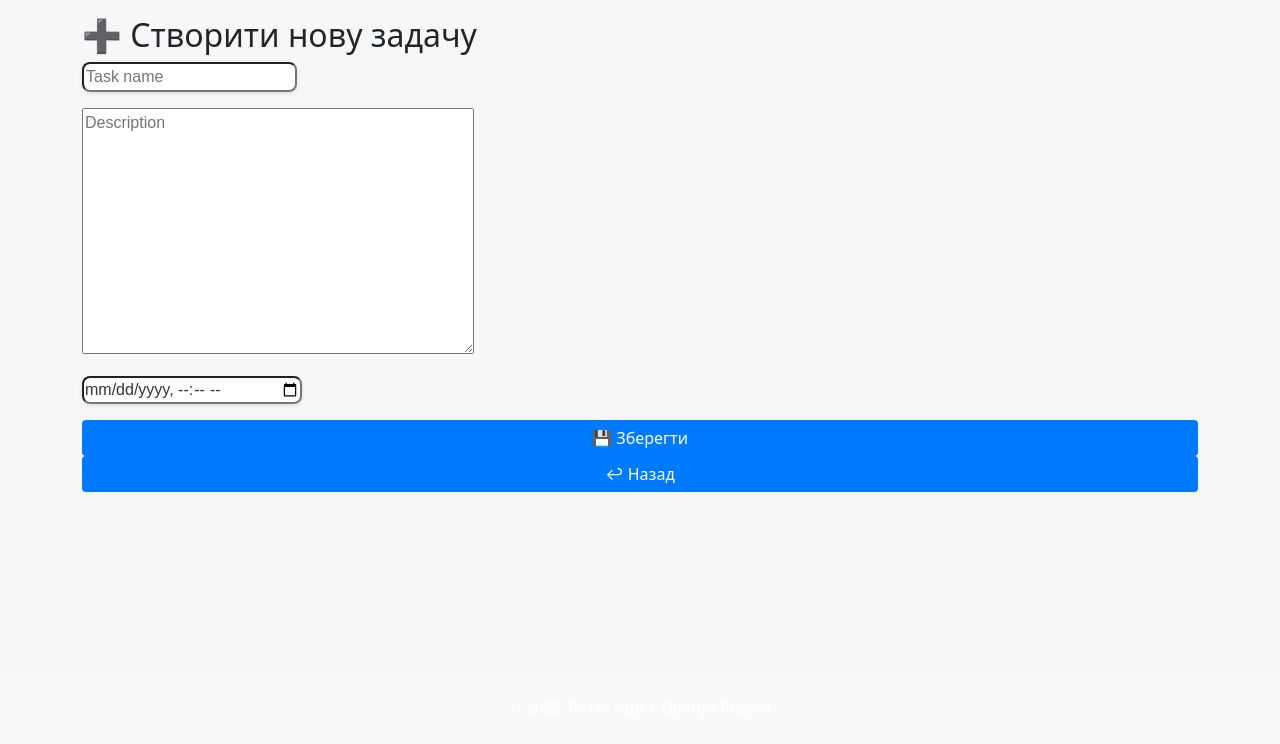
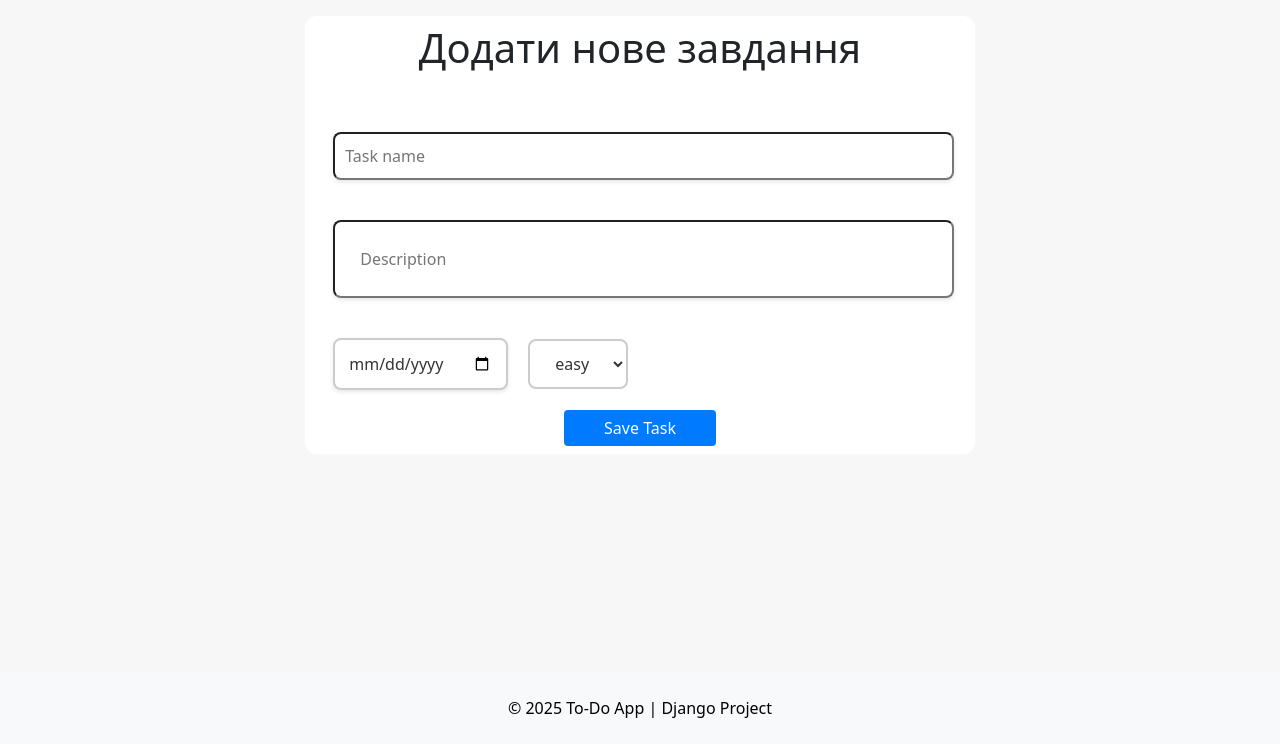
Before and after one commit to MaksonSt/to-do-app, a Django app: page /addtask/ in a window 1280 px wide. Shown: the part 56-800 px from the top of the page. Run offline with Django 5.2, Linux system fonts and the light colour scheme; the visitor is signed in with stand-in values (Sample User, id 1); data that the repository does not hold is empty.

Commit message:
add styles in add_task page

```diff
--- a/to_do_project/static/todo/css/base/_base.scss
+++ b/to_do_project/static/todo/css/base/_base.scss
@@ -26,3 +26,6 @@ body{
   border-radius: 50%;
   object-fit: cover;
 }
+.mt-5{
+  color: black;
+}
--- a/to_do_project/static/todo/css/pages/_task_list.scss
+++ b/to_do_project/static/todo/css/pages/_task_list.scss
@@ -72,9 +72,6 @@ align-items: center !important;
   padding: 4%;
 }
 
-.mt-5{
-  color: white;
-}
 .badge-container{
   display: flex;
   flex-flow: row;
@@ -89,3 +86,6 @@ align-items: center !important;
   display: flex;
   justify-content: flex-start;
 }
+.task-list-text{
+  color: white;
+}
--- a/to_do_project/static/todo/css/style.css
+++ b/to_do_project/static/todo/css/style.css
@@ -93,6 +93,10 @@ body {
   height: 40px;
   border-radius: 50%;
   object-fit: cover;
+}
+
+.mt-5 {
+  color: black;
 }
 
 .btn {
@@ -295,6 +299,88 @@ main {
   padding-top: 1rem;
 }
 
+.plus {
+  text-align: center;
+  margin-bottom: 40px;
+}
+
+.btn-group {
+  display: flex;
+  gap: 10px;
+  width: 70%;
+  flex-flow: column;
+}
+
+.add_task_container {
+  margin: 0 auto;
+  width: 60%;
+  background-color: white;
+  border-radius: 12px;
+  padding: 8px;
+}
+
+.task_name_input {
+  width: 95%;
+  padding: 10px;
+  margin: 20px;
+}
+
+.task_description_input {
+  width: 95%;
+  padding: 25px;
+  margin: 20px;
+}
+
+.due_date {
+  margin: 20px;
+  padding: 12px 14px;
+  border: 2px solid #ccc;
+  border-radius: 8px;
+  font-size: 16px;
+  background-color: #fff;
+  color: #333;
+  transition: border 0.3s ease, box-shadow 0.3s ease;
+}
+
+.form-group-inline {
+  display: flex;
+  flex-flow: row;
+  align-items: center;
+}
+
+.tag-select {
+  text-align: center;
+  display: inline-block;
+  width: 100px;
+  height: 50px;
+  border: 2px solid #ccc;
+  border-radius: 8px;
+  font-size: 16px;
+  background-color: #fff;
+  color: #333;
+  transition: border 0.3s ease, box-shadow 0.3s ease;
+}
+
+.btn_add_task {
+  height: 36px;
+  align-items: center;
+  padding: 0 40px;
+  font-size: 1rem;
+  background-color: #007bff;
+  border: none;
+  border-radius: 4px;
+  color: white;
+  cursor: pointer;
+  transition: background-color 0.5s;
+  white-space: nowrap;
+  margin: 0 auto;
+}
+
+.btn_add_task_container {
+  display: flex;
+  flex-flow: row;
+}
+
 .task {
   margin: 8px 0;
   cursor: pointer;
@@ -316,13 +402,11 @@ main {
   user-select: none;
 }
 
-
 .task input[type=checkbox],
 .task input[type=radio] {
   width: 18px;
   height: 18px;
 }
-
 
 .task input[type=checkbox]:hover,
 .task input[type=radio]:hover {
@@ -374,10 +458,6 @@ main {
   padding: 4%;
 }
 
-.mt-5 {
-  color: white;
-}
-
 .badge-container {
   display: flex;
   flex-flow: row;
@@ -395,4 +475,8 @@ main {
   justify-content: flex-start;
 }
 
+.task-list-text {
+  color: white;
+}
+
 /*# sourceMappingURL=style.css.map */
--- a/to_do_project/templates/todo/add_task.html
+++ b/to_do_project/templates/todo/add_task.html
@@ -3,12 +3,41 @@
 {% block title %}Додати задачу{% endblock %}
 
 {% block content %}
-  <h2 class="plus">➕ Створити нову задачу</h2>
+<div class="add_task_container">
+  <h1  class="plus">Додати нове завдання</h1>
+  <div class="forms_container">
+    <form method="POST" class="task-form">
+      {% csrf_token %}
 
-  <form method="POST" class="task-form">
-    {% csrf_token %}
-    {{ form.as_p }}
-    <button type="submit" class="btn">💾 Зберегти</button>
-    <a href="{% url 'to_do_app:Home' %}" class="btn cancel">↩ Назад</a>
-  </form>
+      <!-- Task Name -->
+      <div class="form-group">
+        {{ form.task_name }}
+      </div>
+
+      <!-- Description -->
+      <div class="form-group">
+        {{ form.description }}
+      </div>
+
+      <!-- Група для due_date + select -->
+      <div class="form-group-inline">
+        <div class="form-group">
+          {{ form.due_date }}
+        </div>
+        <div class="form-group">
+          <select name="tags" class="tag-select">
+            <option value="easy">easy</option>
+            <option value="important">important</option>
+            <option value="hard">hard</option>
+          </select>
+        </div>
+      </div>
+
+      <!-- Submit -->
+      <div class="btn_add_task_container">
+      <button type="submit" class="btn_add_task btn-primary">Save Task</button>
+      </div>
+    </form>
+  </div>
+
 {% endblock %}
--- a/to_do_project/templates/todo/task_list.html
+++ b/to_do_project/templates/todo/task_list.html
@@ -11,7 +11,7 @@
         <a href="{% url 'todo_lists:create_tasks_list' %}" class="btn btn-success btn-sm me-2">Add New List</a>
         <a href="{% url 'to_do_app:Home' %}" class="btn btn-outline-danger btn-sm">Home page</a>
 <!--        Categories-->
-        <h3 class="mt-5">Task Lists: </h3>
+        <h3 class="task-list-text">Task Lists: </h3>
         {% if tasklists %}
         <ul class="list-group">
             {% for tasklist in tasklists %}
--- a/to_do_project/to_do_app/forms.py
+++ b/to_do_project/to_do_app/forms.py
@@ -17,9 +17,9 @@ class TaskForm(forms.ModelForm):
         model = Task
         fields = ['task_name', 'description', 'due_date', 'tags']
         widgets = {
-            'task_name': forms.TextInput(attrs={'class': 'task', 'placeholder': 'Task name'}),
-            'description': forms.Textarea(attrs={'class': 'task', 'placeholder': 'Description'}),
-            'due_date': forms.DateTimeInput(attrs={'type': 'datetime-local', 'class': 'task', 'placeholder': 'Deadline'}),
+            'task_name': forms.TextInput(attrs={'class': 'task_name_input', 'placeholder': 'Task name'}),
+            'description': forms.TextInput(attrs={'class': 'task_description_input', 'placeholder': 'Description'}),
+            'due_date': forms.DateTimeInput(attrs={'type': 'date', 'class': 'due_date', 'placeholder': 'Deadline'}),
         }
 
 
```
Also changed, not shown: to_do_project/static/todo/css/pages/_add_task.scss (+75 -0 lines), 1 other file.
